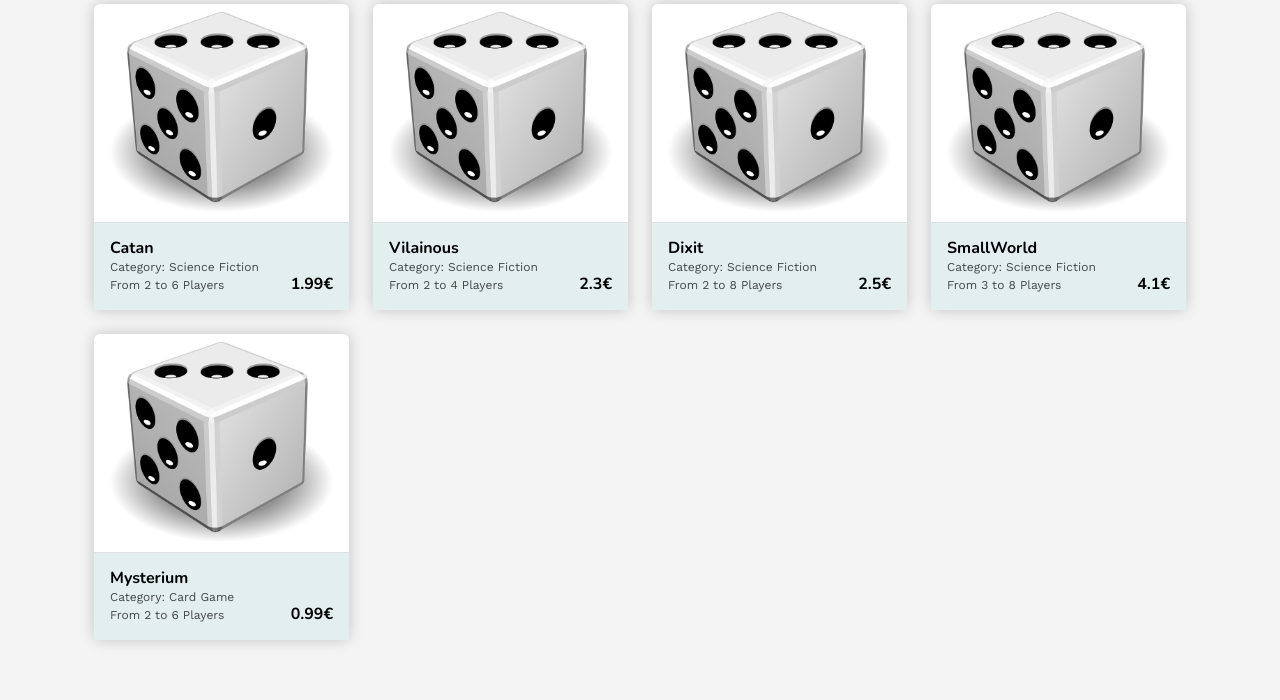
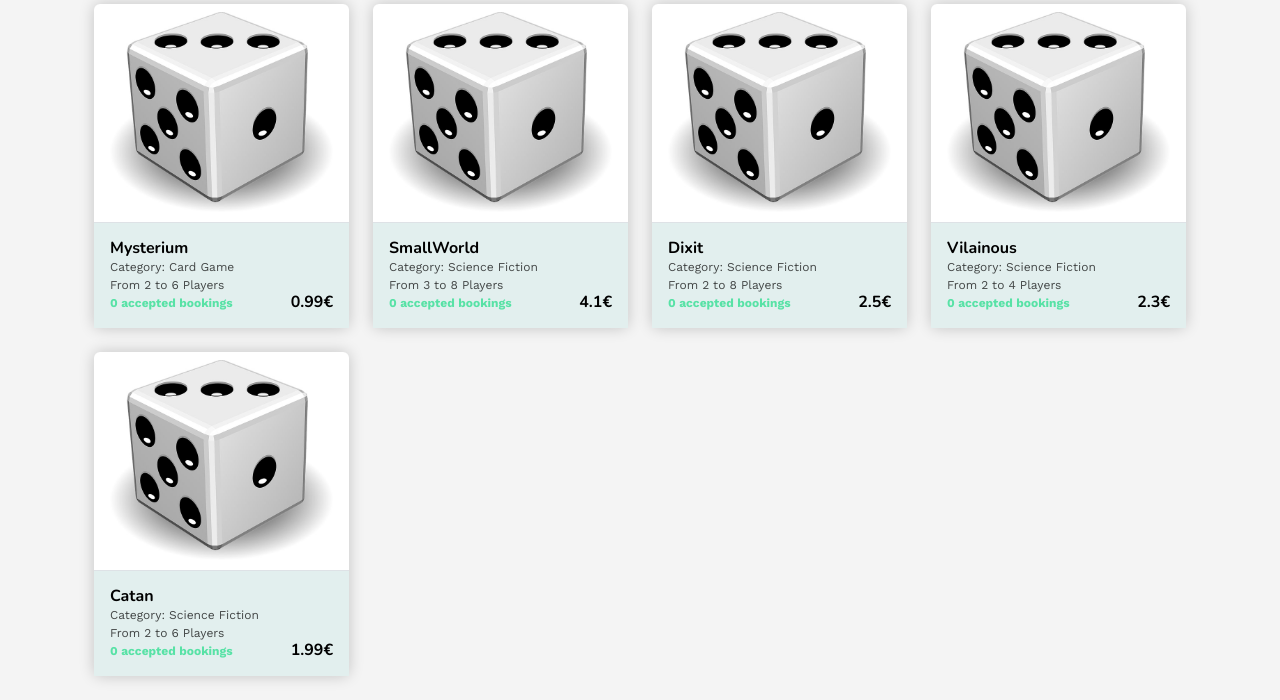
Before and after one commit to NicolasWaenia/AirGames, a Rails app: page /my_games in a window 1280 px wide. Shown: the part 130-830 px from the top of the page. Before the commit the page ends 775 px from the top, so only its background shows below. Run offline with Rails 7, Linux system fonts and the light colour scheme; a user stored in the database is signed in; data comes from the database, SQL or seed files in the repository; tables that the repository leaves empty hold one stand-in row (values such as "Sample post"); style sheets or scripts are compiled from the project's sources; some libraries are stand-ins or nearby versions.

Commit message:
booking improve

```diff
--- a/app/controllers/games_controller.rb
+++ b/app/controllers/games_controller.rb
@@ -23,19 +23,23 @@
 
   def my_index
     if current_user
-      @games = current_user.games
-      # query = <<-SQL
-      #   SELECT g1.*
-      #   FROM games g1
-      #   INNER JOIN (SELECT g.id, SUM(case when b.status = ? then 1 else 0 end) AS nb_pending
-      #         FROM games g
-      #         LEFT JOIN bookings b
-      #         ON g.id = b.game_id
-      #         GROUP BY g.id) b1
-      #   ON g1.id = b1.id
-      #   ORDER BY nb_pending DESC
-      # SQL
-      # @games = db.execute(query, "pending")
+      games = current_user.games
+
+      @games = []
+      games.each do |game|
+        info = {}
+        info[:game] = game
+        info[:booking_accepted] = 0
+        info[:booking_pending] = 0
+        game.bookings.each do |booking|
+          info[:booking_accepted] += 1 if booking.status == "accepted"
+          info[:booking_pending] += 1 if booking.status == "pending"
+        end
+        info[:booking] = info[:booking_accepted] + info[:booking_pending]
+        @games << info
+      end
+
+      @games.sort_by! { |game| [game[:booking], game[:booking_pending]] }.reverse!
     else
       redirect_to root_path, alert: 'You need to be logged in to view your games.'
     end
--- a/app/javascript/controllers/dynamic_booking_price_controller.js
+++ b/app/javascript/controllers/dynamic_booking_price_controller.js
@@ -32,6 +32,6 @@
   }
 
   totalValue(days) {
-    return (days) * this.priceValue
+    return parseFloat(((days) * this.priceValue).toFixed(2));
   }
 }
--- a/app/views/games/my_index.html.erb
+++ b/app/views/games/my_index.html.erb
@@ -2,29 +2,29 @@
   <div class="row">
     <% @games.each do |game| %>
       <div class="col-md-3 mb-4">
-        <%= link_to(game_path(game), class: "card-trip") do %>
+        <%= link_to(game_path(game[:game]), class: "card-trip") do %>
           <div class="card-trip">
-            <% if game.photo.attached? %>
-              <%= cl_image_tag game.photo.key, class: "card-image mt-2 img-fluid", crop: :fill %>
+            <% if game[:game].photo.attached? %>
+              <%= cl_image_tag game[:game].photo.key, class: "card-image mt-2 img-fluid", crop: :fill %>
             <% else %>
               <%= image_tag "des.jpg", class: "card-image mt-2 img-fluid", alt: "Default Game Image" %>
             <% end %>
 
 
             <div class="card-trip-infos border-top pt-3">
-              <% if game.user === current_user %>
-                <% bookings_count = game.bookings.where(status: "pending").where("start_at >= ?", Time.now.midnight).count %>
-                <% if bookings_count > 0 %>
-                  <span class="booking-infos"><%= pluralize(bookings_count, 'pending booking') %></span>
+                <% bookings_pending_count = game[:game].bookings.where(status: "pending").where("start_at >= ?", Time.now.midnight).count %>
+                <% if bookings_pending_count > 0 %>
+                  <span class="booking-infos"><%= pluralize(bookings_pending_count, 'pending booking') %></span>
                 <% end %>
-              <% end %>
 
               <div>
-                <h2><%= game.name %></h2>
-                <p class="detail">Category: <%= game.category %></p>
-                <p class="detail"> <%= "From #{game.number_of_players_min} to #{game.number_of_players_max}" %> Players</p>
+                <h2><%= game[:game].name %></h2>
+                <p class="detail">Category: <%= game[:game].category %></p>
+                <p class="detail"> <%= "From #{game[:game].number_of_players_min} to #{game[:game].number_of_players_max}" %> Players</p>
+                <% bookings_accepted_count = game[:game].bookings.where(status: "accepted").where("start_at >= ?", Time.now.midnight).count %>
+               <p class="detail text-success"><strong><%= pluralize(bookings_accepted_count, 'accepted booking') %></strong></p>
               </div>
-              <h2 class="card-trip-pricing text-right"><%= game.price %>€</h2>
+              <h2 class="card-trip-pricing text-right"><%= game[:game].price %>€</h2>
             </div>
 
           </div>
```
